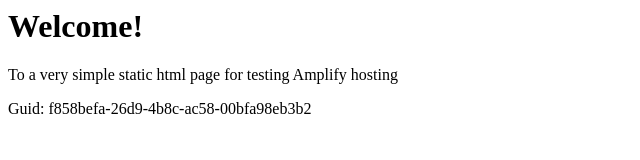
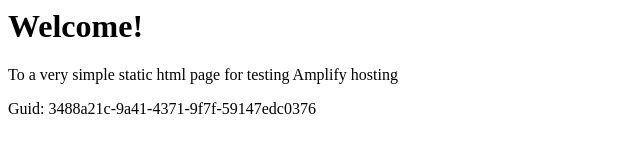
Before and after one commit to aws-aemilia-cmh/Github-PR-Commit-Integration-Test-DoNotTouch-GithubWebhookPreviewCanaryTest-v1-prod-us-east-2, a website: page src/index.html in a window 1280 px wide. Shown: the full height of the page, 0-640 px from the left. Drawn offline with Linux system fonts and the light colour scheme.

Commit message:
commit from integ tests

```diff
--- a/src/index.html
+++ b/src/index.html
@@ -12,6 +12,6 @@
 <body>
     <h1>Welcome!</h1>
     <p>To a very simple static html page for testing Amplify hosting</p>
-    <p>Guid: f858befa-26d9-4b8c-ac58-00bfa98eb3b2</p></body>
+    <p>Guid: 3488a21c-9a41-4371-9f7f-59147edc0376</p></body>
 
 </html>
```
